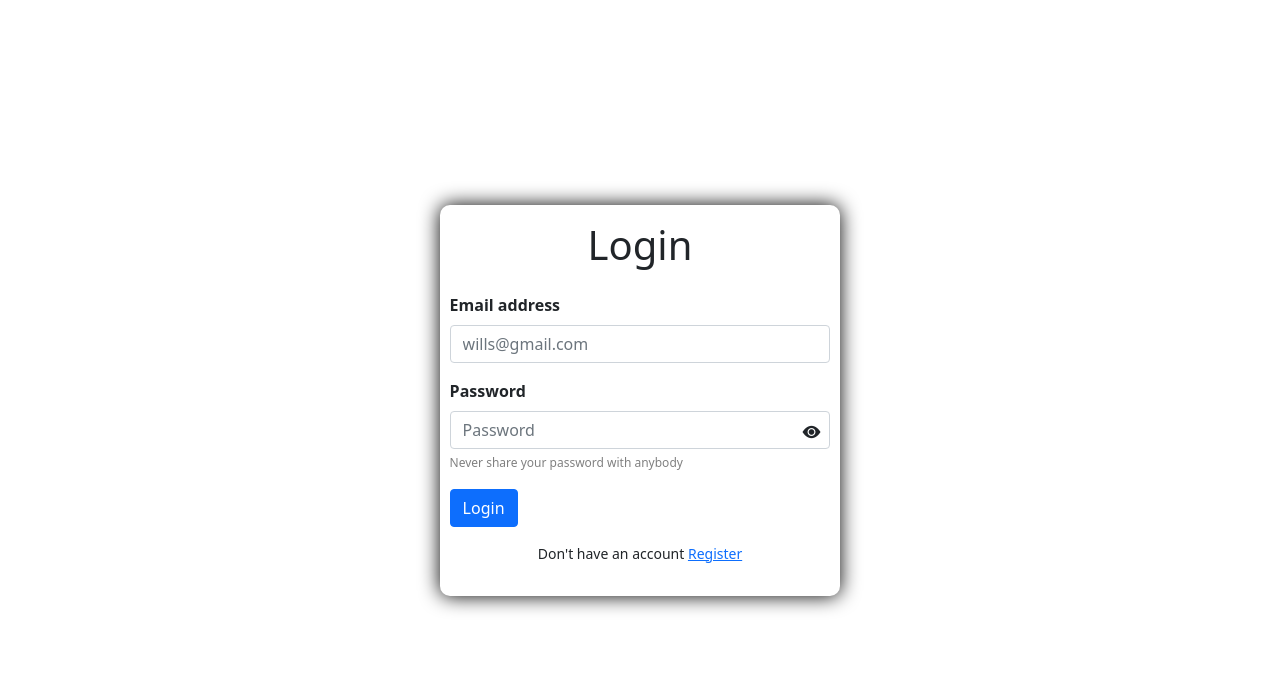
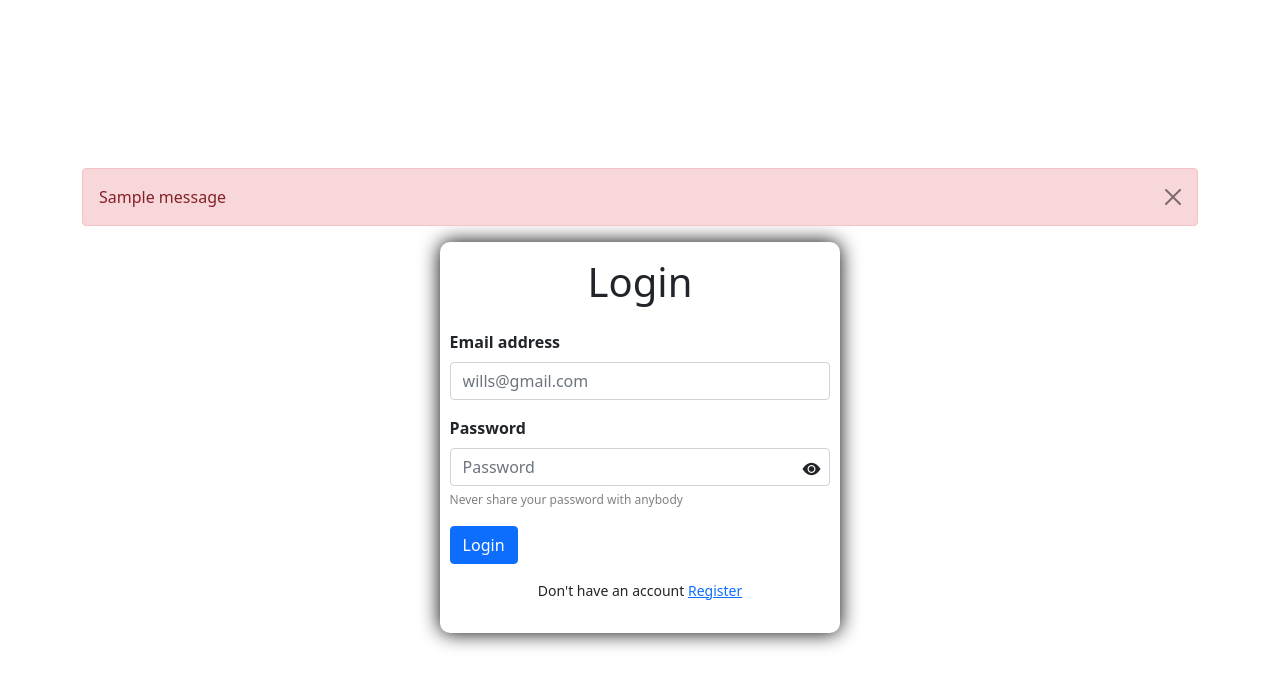
Before and after one commit to Nelson2023-2024/emobilis-project, a Django app: page /login/ in a window 1280 px wide. Shown: the top 688 px of the page. Run offline with Django 5.2, Linux system fonts and the light colour scheme; one stand-in notice (Sample message) is shown.

Commit message:
Added the login js functionality

```diff
--- a/templates/login.html
+++ b/templates/login.html
@@ -1,76 +1,123 @@
 <!DOCTYPE html>
 <html lang="en">
   <head>
-        <meta charset="UTF-8">
-        <meta name="viewport" content="width=device-width, initial-scale=1.0">
+    <meta charset="UTF-8" />
+    <meta name="viewport" content="width=device-width, initial-scale=1.0" />
     <!-- bootstrap css -->
-    <link href="https://cdn.jsdelivr.net/npm/bootstrap@5.0.2/dist/css/bootstrap.min.css" rel="stylesheet" integrity="sha384-EVSTQN3/azprG1Anm3QDgpJLIm9Nao0Yz1ztcQTwFspd3yD65VohhpuuCOmLASjC" crossorigin="anonymous">
+    <link
+      href="https://cdn.jsdelivr.net/npm/bootstrap@5.0.2/dist/css/bootstrap.min.css"
+      rel="stylesheet"
+      integrity="sha384-EVSTQN3/azprG1Anm3QDgpJLIm9Nao0Yz1ztcQTwFspd3yD65VohhpuuCOmLASjC"
+      crossorigin="anonymous"
+    />
+
+    {% load static %}
 
     <!-- bootstrap icons -->
-    <link rel="stylesheet" href="https://cdn.jsdelivr.net/npm/bootstrap-icons@1.11.3/font/bootstrap-icons.min.css">
+    <link
+      rel="stylesheet"
+      href="https://cdn.jsdelivr.net/npm/bootstrap-icons@1.11.3/font/bootstrap-icons.min.css"
+    />
 
     <title>Login</title>
 
     <style>
-            body{
+      body {
         display: flex;
         place-items: center;
         height: 100vh;
       }
-            form{
+      form {
         max-width: 400px;
         padding-block: 1rem;
-                padding-inline: .6rem;
+        padding-inline: 0.6rem;
         border-radius: 10px;
         box-shadow: 0px 0px 20px black;
       }
-            span{
+      span {
         font-size: 12px;
-                color:gray;
+        color: gray;
       }
 
-            #error_login_email, #error_login_password{
+      #error_login_email,
+      #error_login_password {
         color: red;
       }
-
     </style>
   </head>
   <body>
+    <div class="container">
+      <!-- Messages Section -->
+      {% if messages %}
+      <div class="alert alert-danger alert-dismissible fade show mx-auto" role="alert">
+        {% for message in messages %} {{ message }} {% endfor %}
+        <button
+          type="button"
+          class="btn-close"
+          data-bs-dismiss="alert"
+          aria-label="Close"
+        ></button>
+      </div>
+      {% endif %}
 
-        <div class="container">
-
-
-            <form id="form-login" class="mx-auto" method="POST" >
+      <form id="form-login" class="mx-auto" method="POST">
         {% csrf_token %}
 
         <h1 class="text-center mb-4">Login</h1>
 
-
         <!-- Email Input -->
         <div class="mb-3">
-                    <label for="email" class="form-label"> <strong>Email address</strong></label>
-                    <input type="email" name="email" class="form-control" id="email" placeholder="wills@gmail.com" >
+          <label for="email" class="form-label">
+            <strong>Email address</strong></label
+          >
+          <input
+            type="email"
+            name="email"
+            class="form-control"
+            id="email"
+            placeholder="wills@gmail.com"
+          />
           <span id="error_login_email"></span>
         </div>
 
         <!-- Password Input -->
-                <div style="position: relative;" class="mb-3">
-                    <label for="password" class="form-label"><strong>Password</strong></label>
-                    <input type="password" name="password" class="form-control" id="password" placeholder="Password">
+        <div style="position: relative" class="mb-3">
+          <label for="password" class="form-label"
+            ><strong>Password</strong></label
+          >
+          <input
+            type="password"
+            name="password"
+            class="form-control"
+            id="password"
+            placeholder="Password"
+          />
           <span>Never share your password with anybody</span>
-                    <span style="display: block;" id="error_login_password"></span>
-                    <i style="position: absolute; right: 10px; top:40px; cursor: pointer; font-size: 18px;" class="bi bi-eye-fill" id="open"></i>
+          <span style="display: block" id="error_login_password"></span>
+          <i
+            style="
+              position: absolute;
+              right: 10px;
+              top: 40px;
+              cursor: pointer;
+              font-size: 18px;
+            "
+            class="bi bi-eye-fill"
+            id="open"
+          ></i>
         </div>
 
         <!-- Submit Button -->
 
         <button type="submit" class="btn btn-primary">Login</button>
 
-                <p style="font-size: 14px; margin-top: 1rem; text-align: center;">Don't have an account <a href="{% url 'register' %}">Register</a></p>
-
+        <p style="font-size: 14px; margin-top: 1rem; text-align: center">
+          Don't have an account <a href="{% url 'register' %}">Register</a>
+        </p>
       </form>
     </div>
 
-    <script src="./login-validation.js"></script>
+    <script src="{% static 'js/login-validation.js' %}"></script>
+    <script src="https://cdn.jsdelivr.net/npm/bootstrap@5.0.2/dist/js/bootstrap.bundle.min.js" integrity="sha384-MrcW6ZMFYlzcLA8Nl+NtUVF0sA7MsXsP1UyJoMp4YLEuNSfAP+JcXn/tWtIaxVXM" crossorigin="anonymous"></script>
   </body>
 </html>
```
Also changed, not shown: static/js/login-validation.js (added, +42 -0 lines). Lines whose indentation alone changed are shown as unchanged.
